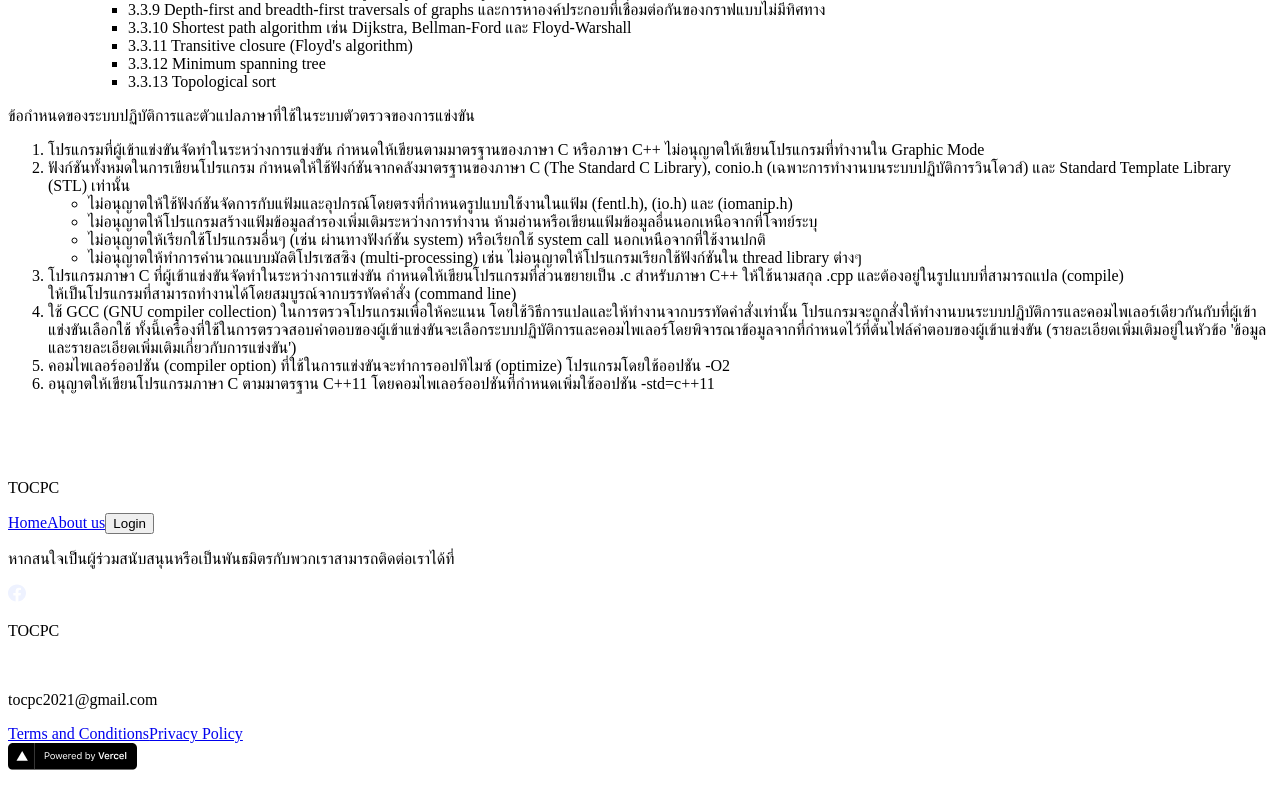
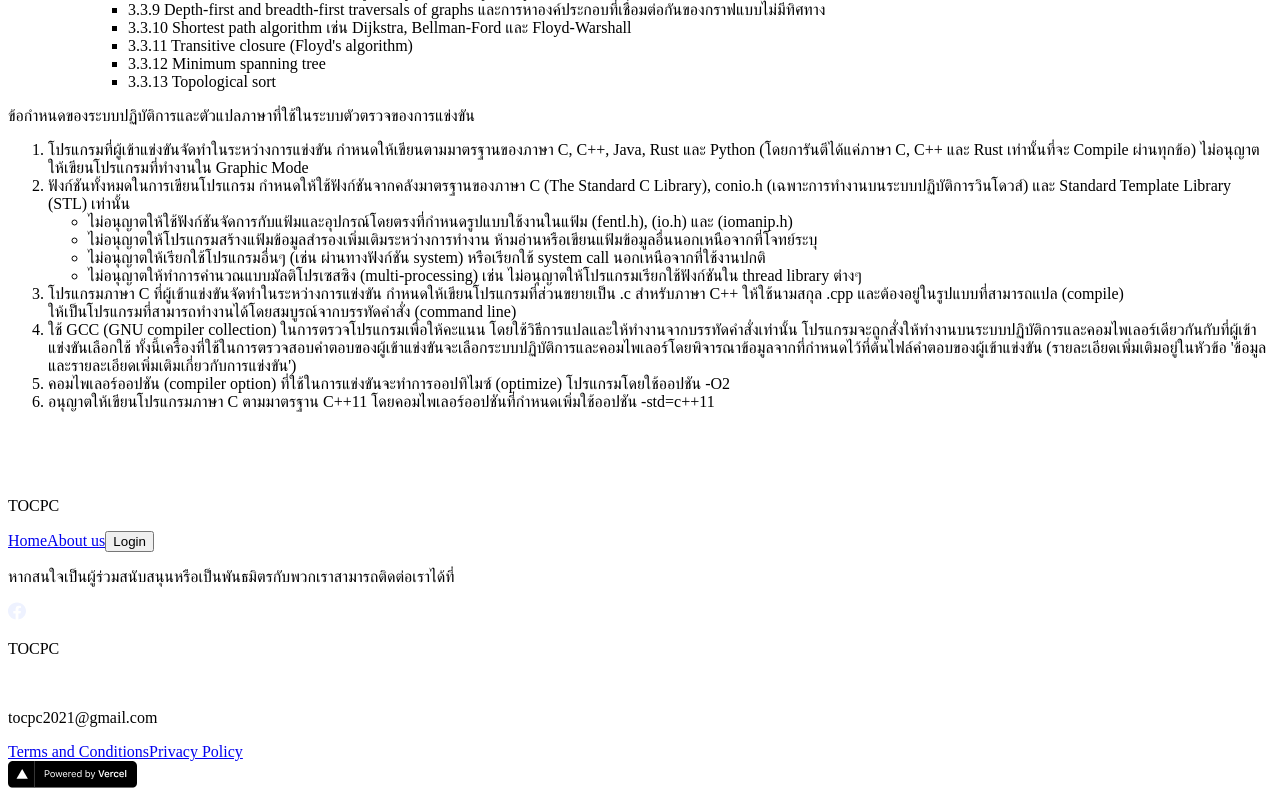
Before and after one commit to TOCPC/tocpc-site, a Next.js app: page /scope in a window 1280 px wide. Shown: the part 1848-2648 px from the top of the page. Built offline with nearby package versions, Linux system fonts and the light colour scheme; no server answers.

Commit message:
Edit Scope

```diff
--- a/src/pages/scope.tsx
+++ b/src/pages/scope.tsx
@@ -253,7 +253,8 @@ const About = () => {
               <ol>
                 <li>
                   โปรแกรมที่ผู้เข้าแข่งขันจัดทำในระหว่างการแข่งขัน
-                  กำหนดให้เขียนตามมาตรฐานของภาษา C หรือภาษา C++
+                  กำหนดให้เขียนตามมาตรฐานของภาษา C, C++, Java, Rust และ Python
+                  (โดยการันตีได้แค่ภาษา C, C++ และ Rust เท่านั้นที่จะ Compile ผ่านทุกข้อ)
                   ไม่อนุญาตให้เขียนโปรแกรมที่ทำงานใน Graphic Mode
                 </li>
                 <li>
```
